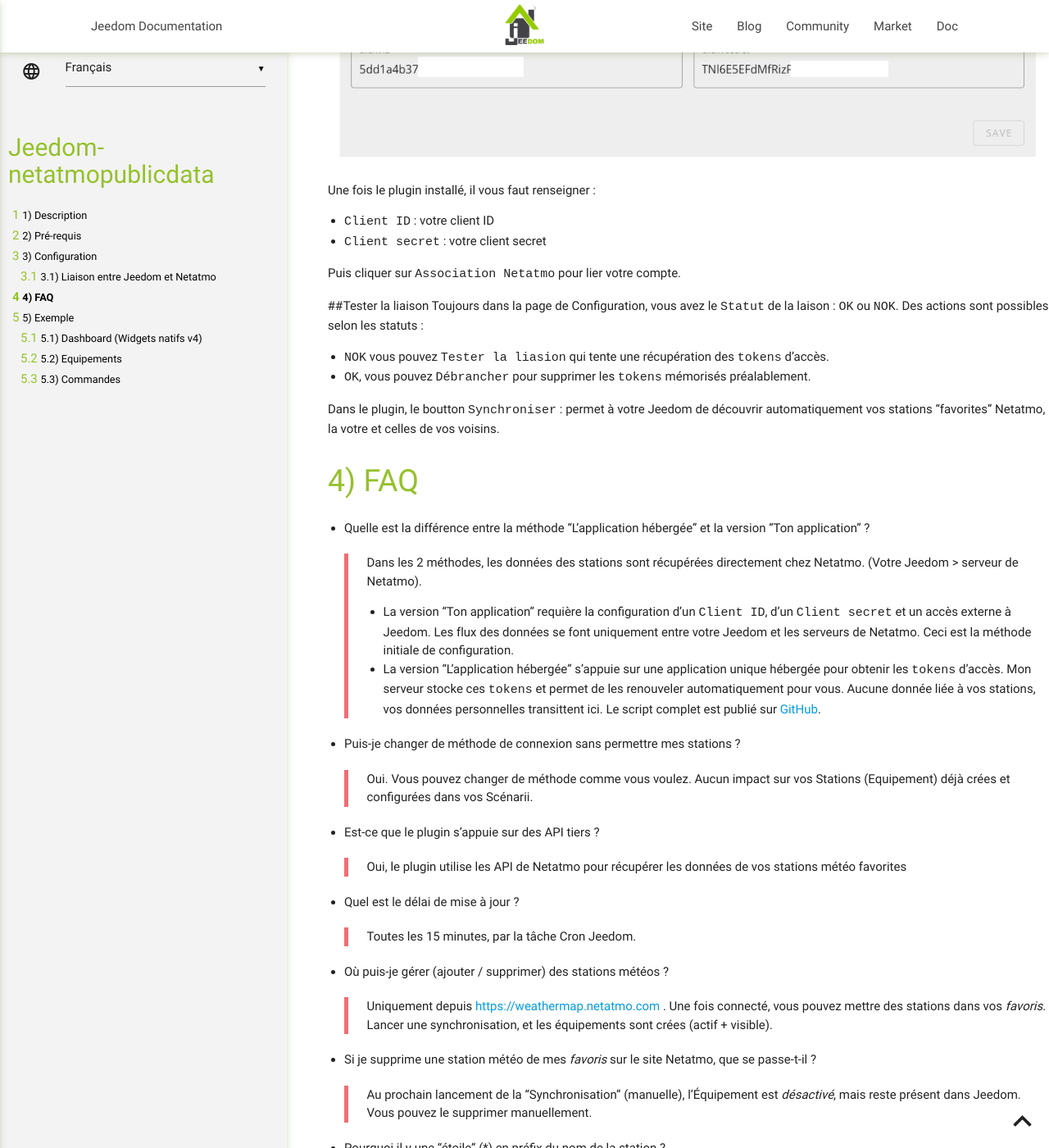
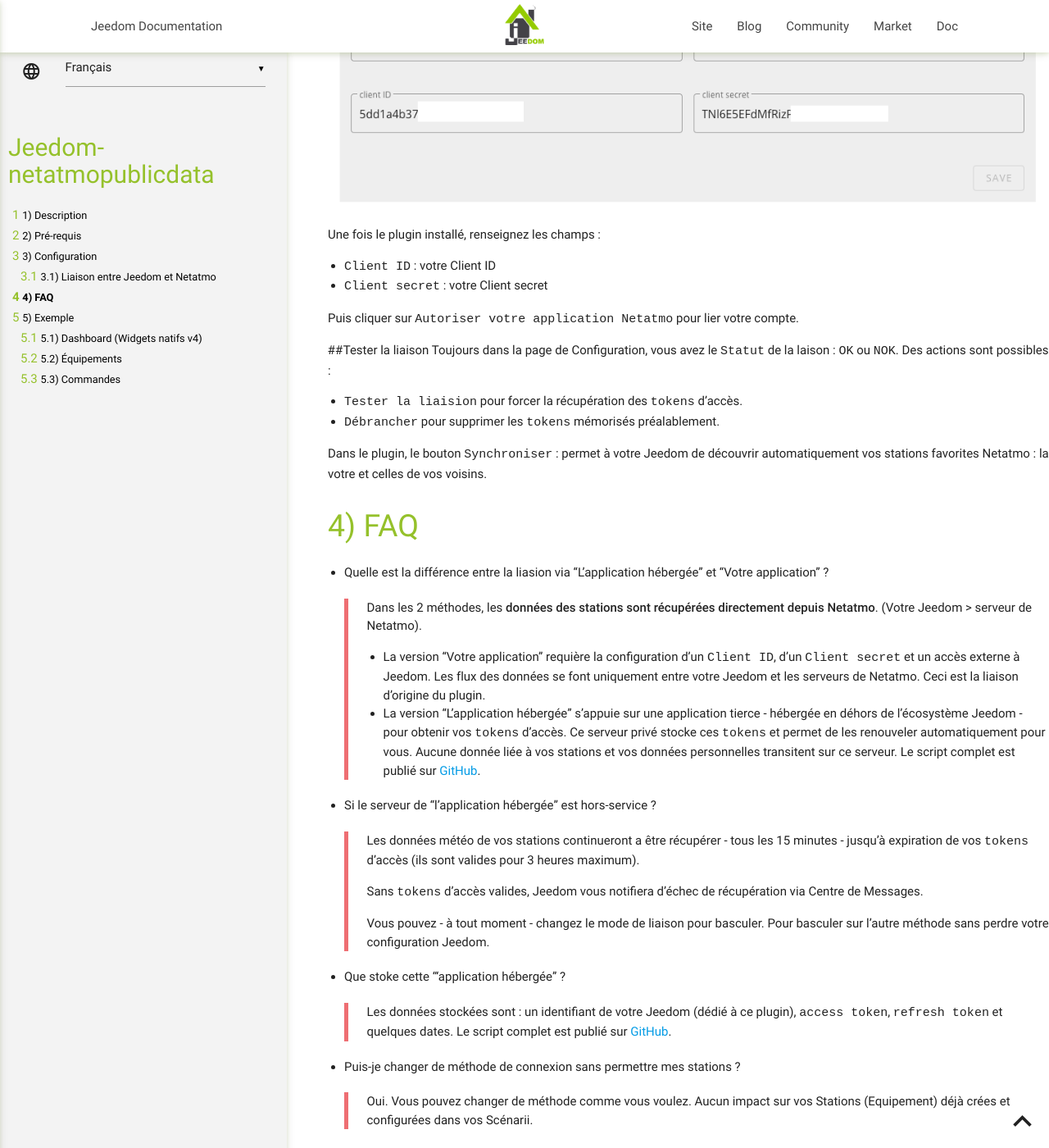
Before and after one commit to jim005/jeedom-netatmoPublicData, a Jekyll site: the page built from docs/fr_FR/index.md, in a window 1280 px wide and 1400 px high, scrolled down 1047 px. Shown: the whole window at 82% size. Built offline with Jekyll 4.4.1, drawn with Linux system fonts in a browser that asks for light colours; some of the changed text lies outside the part shown.

Commit message:
explain external data flow

```diff
--- a/docs/fr_FR/index.md
+++ b/docs/fr_FR/index.md
@@ -14,41 +14,54 @@ Plugin permettant de récupérer les relevés météo des stations Netatmo (mêm
 # Configuration
 
 ## Liaison entre Jeedom et Netatmo
-Une fois le plugin installée, allez dans la page de Configuration du plugin (Icône "Configuration"). 2 choix s'offrent à vous pour récupérer les données de vos stations favorites.
+Une fois le plugin installé, dans la page de Configuration du plugin (Icône "Configuration"), 2 choix s'offrent à vous pour récupérer les données de vos stations favorites.
 
-### Méthode n°1 : "L'application hébergée" (simple)
-Clique sur le bouton `J'autorise l'application à accéder mes stations favorites Netatmo` pour autoriser l'application hébergée NetatmoPublicData a récupérer tes `tokens` d'accès.
+### Méthode n°1 : "L'application hébergée"
+Cliquez sur le bouton `Autoriser l'application hébergée` pour autoriser l'application hébergée "voisins_data" a récupérer vos `tokens` d'accès. La permission demandée est "read_station" permettant uniquement la lecture des données de vos stations.
 
-Une nouvelle fenêtre s'ouvre, vous autorisez l'application Netatmo, puis vous verrez l'icône verte : ✅. Passez à l'étape suivante "Tester la liason".
+⚠️ Elle est développée et hébergée par l'auteur de ce plugin, en dehors de l'écosystème Jeedom.
 
-### Méthode n°2 : "Ton application" (expert)
-Votre Jeedom doit avoir un accès externe configuré.
-Vous devez créer un `client_id` et un `client_secret` généré depuis le site [https://dev.netatmo.com](https://dev.netatmo.com).
+Une nouvelle fenêtre s'ouvre, vous autorisez l'application "voisins_data" sur le site de Netatmo, puis vous verrez l'icône verte : ✅. Passez à l'étape suivante : `Tester la liaison`.
+
+### Méthode n°2 : "Votre application"
+⚠️ Votre Jeedom doit avoir un accès externe configuré.
+
+Vous devez créer un `client_id` et un `client_secret` générés depuis : [https://dev.netatmo.com](https://dev.netatmo.com).
 
 Pour cela, vous créez votre application (gratuitement) : [https://dev.netatmo.com/apps/createanapp#form](https://dev.netatmo.com/apps/createanapp#form)
 
 ![](../screenshot/netatmo_clientid.png)
 
-Une fois le plugin installé, il vous faut renseigner :
+Une fois le plugin installé, renseignez les champs :
 
-- `Client ID` : votre client ID
-- `Client secret` : votre client secret
+- `Client ID` : votre Client ID
+- `Client secret` : votre Client secret
 
-Puis cliquer sur `Association Netatmo` pour lier votre compte.
+Puis cliquer sur `Autoriser votre application Netatmo` pour lier votre compte.
 
 ##Tester la liaison
-Toujours dans la page de Configuration, vous avez le `Statut` de la laison : `OK` ou `NOK`. Des actions sont possibles selon les statuts :
+Toujours dans la page de Configuration, vous avez le `Statut` de la laison : `OK` ou `NOK`. Des actions sont possibles :
 
-- `NOK` vous pouvez `Tester la liasion` qui tente une récupération des `tokens` d'accès.
-- `OK`, vous pouvez `Débrancher` pour supprimer les `tokens` mémorisés préalablement.
+- `Tester la liaision` pour forcer la récupération des `tokens` d'accès.
+- `Débrancher` pour supprimer les `tokens` mémorisés préalablement.
 
-Dans le plugin, le boutton `Synchroniser` : permet à votre Jeedom de découvrir automatiquement vos stations "favorites" Netatmo, la votre et celles de vos voisins.
+Dans le plugin, le bouton `Synchroniser` : permet à votre Jeedom de découvrir automatiquement vos stations favorites Netatmo : la votre et celles de vos voisins.
 
 # FAQ
-- Quelle est la différence entre la méthode "L'application hébergée" et la version "Ton application" ?
->Dans les 2 méthodes, les données des stations sont récupérées directement chez Netatmo. (Votre Jeedom > serveur de Netatmo).
->- La version "Ton application" requière la configuration d'un `Client ID`, d'un `Client secret` et un accès externe à Jeedom. Les flux des données se font uniquement entre votre Jeedom et les serveurs de Netatmo. Ceci est la méthode initiale de configuration.
->- La version "L'application hébergée" s'appuie sur une application unique hébergée pour obtenir les `tokens` d'accès. Mon serveur stocke ces `tokens` et permet de les renouveler automatiquement pour vous. Aucune donnée liée à vos stations, vos données personnelles transittent ici. Le script complet est publié sur [GitHub](https://github.com/jim005/jeedom-netatmoPublicData-hostedApp).
+- Quelle est la différence entre la liasion via "L'application hébergée" et "Votre application" ?
+>Dans les 2 méthodes, les **données des stations sont récupérées directement depuis Netatmo**. (Votre Jeedom > serveur de Netatmo).
+>- La version "Votre application" requière la configuration d'un `Client ID`, d'un `Client secret` et un accès externe à Jeedom. Les flux des données se font uniquement entre votre Jeedom et les serveurs de Netatmo. Ceci est la liaison d'origine du plugin.
+>- La version "L'application hébergée" s'appuie sur une application tierce - hébergée en déhors de l'écosystème Jeedom - pour obtenir vos `tokens` d'accès. Ce serveur privé stocke ces `tokens` et permet de les renouveler automatiquement pour vous. Aucune donnée liée à vos stations et vos données personnelles transitent sur ce serveur. Le script complet est publié sur [GitHub](https://github.com/jim005/jeedom-netatmoPublicData-hostedApp).
+
+- Si le serveur de "l'application hébergée" est hors-service ?
+> Les données météo de vos stations continueront a être récupérer - tous les 15 minutes - jusqu'à expiration de vos `tokens` d'accès (ils sont valides pour 3 heures maximum).
+>
+> Sans `tokens` d'accès valides, Jeedom vous notifiera d'échec de récupération via Centre de Messages.
+>
+> Vous pouvez - à tout moment - changez le mode de liaison pour basculer. Pour basculer sur l'autre méthode sans perdre votre configuration Jeedom.
+
+- Que stoke cette "'application hébergée" ?
+> Les données stockées sont : un identifiant de votre Jeedom (dédié à ce plugin), `access token`, `refresh token` et quelques dates. Le script complet est publié sur [GitHub](https://github.com/jim005/jeedom-netatmoPublicData-hostedApp).
 
 - Puis-je changer de méthode de connexion sans permettre mes stations ?
 >Oui. Vous pouvez changer de méthode comme vous voulez. Aucun impact sur vos Stations (Equipement) déjà crées et configurées dans vos Scénarii.
@@ -85,7 +98,7 @@ Dans le plugin, le boutton `Synchroniser` : permet à votre Jeedom de découvrir
 ![](../screenshot/NetatmoOpenData_dashboard_widget_v2.png)
 ![](../screenshot/NetatmoOpenData_dashboard_widget.png)
 
-## Equipements
+## Équipements
 ![](../screenshot/NetatmoOpenData_equipment.png)
 
 ## Commandes
--- a/plugin_info/info.json
+++ b/plugin_info/info.json
@@ -24,8 +24,8 @@
   "maxDependancyInstallTime": 0,
   "changelog": "https:\/\/jim005.github.io\/jeedom-netatmoPublicData\/#language#\/changelog",
   "documentation": "https:\/\/jim005.github.io\/jeedom-netatmoPublicData\/#language#\/",
-  "changelog_beta": "https:\/\/jim005.github.io\/jeedom-netatmoPublicData\/#language#\/changelog",
-  "documentation_beta": "https:\/\/jim005.github.io\/jeedom-netatmoPublicData\/#language#\/",
+  "changelog_beta": "https:\/\/github.com\/jim005\/jeedom-netatmoPublicData\/blob\/beta\/docs\/fr_FR\/changelog.md",
+  "documentation_beta": "https:\/\/github.com\/jim005\/jeedom-netatmoPublicData\/blob\/beta\/docs\/fr_FR\/index.md",
   "link": {
     "forum": "https://community.jeedom.com/t/pugin-netatmo-opendata-presentation/28530"
   },
```
Also changed, not shown: other parts of docs/fr_FR/index.md (+3 -3 lines), 1 other file.
